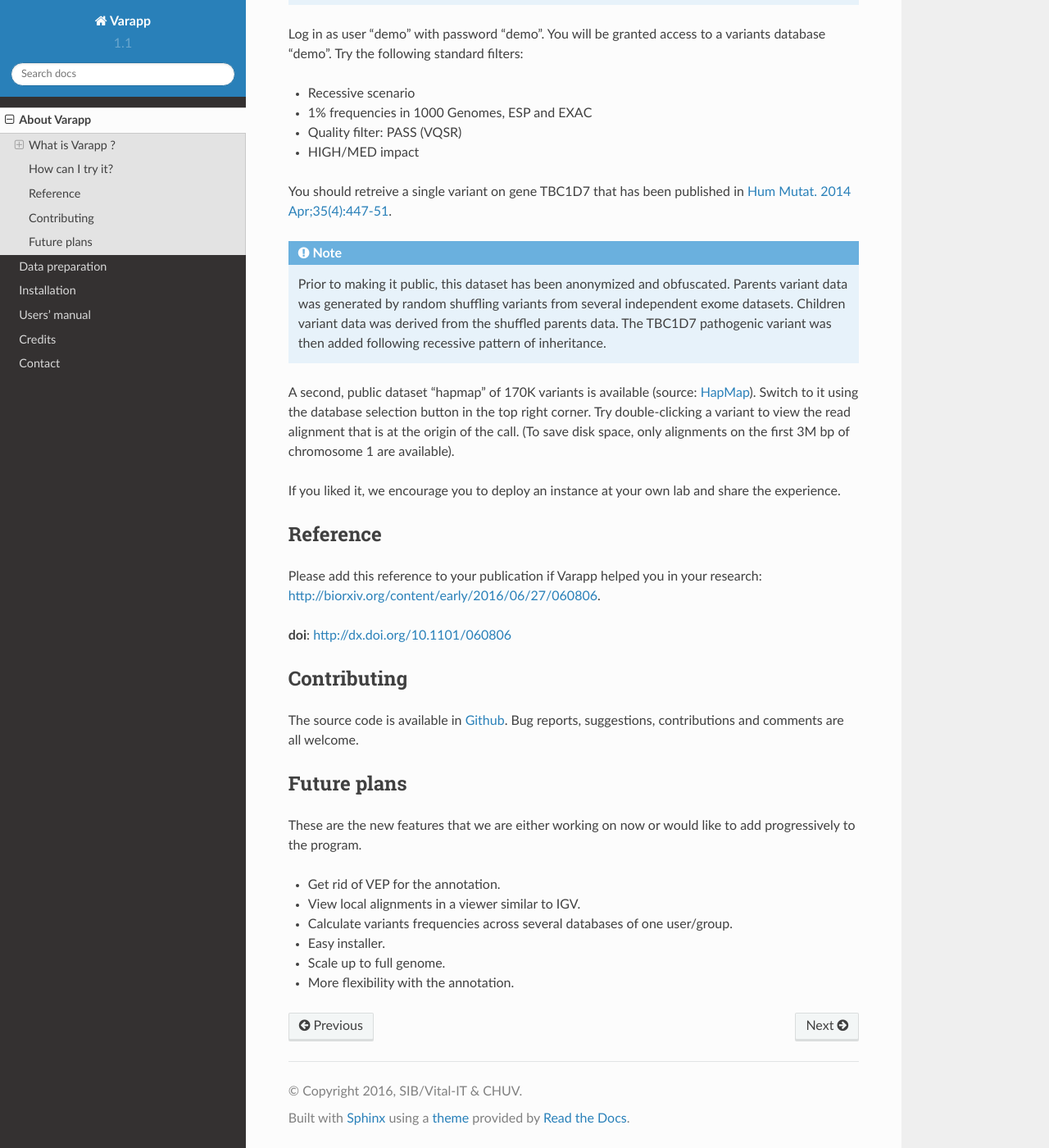
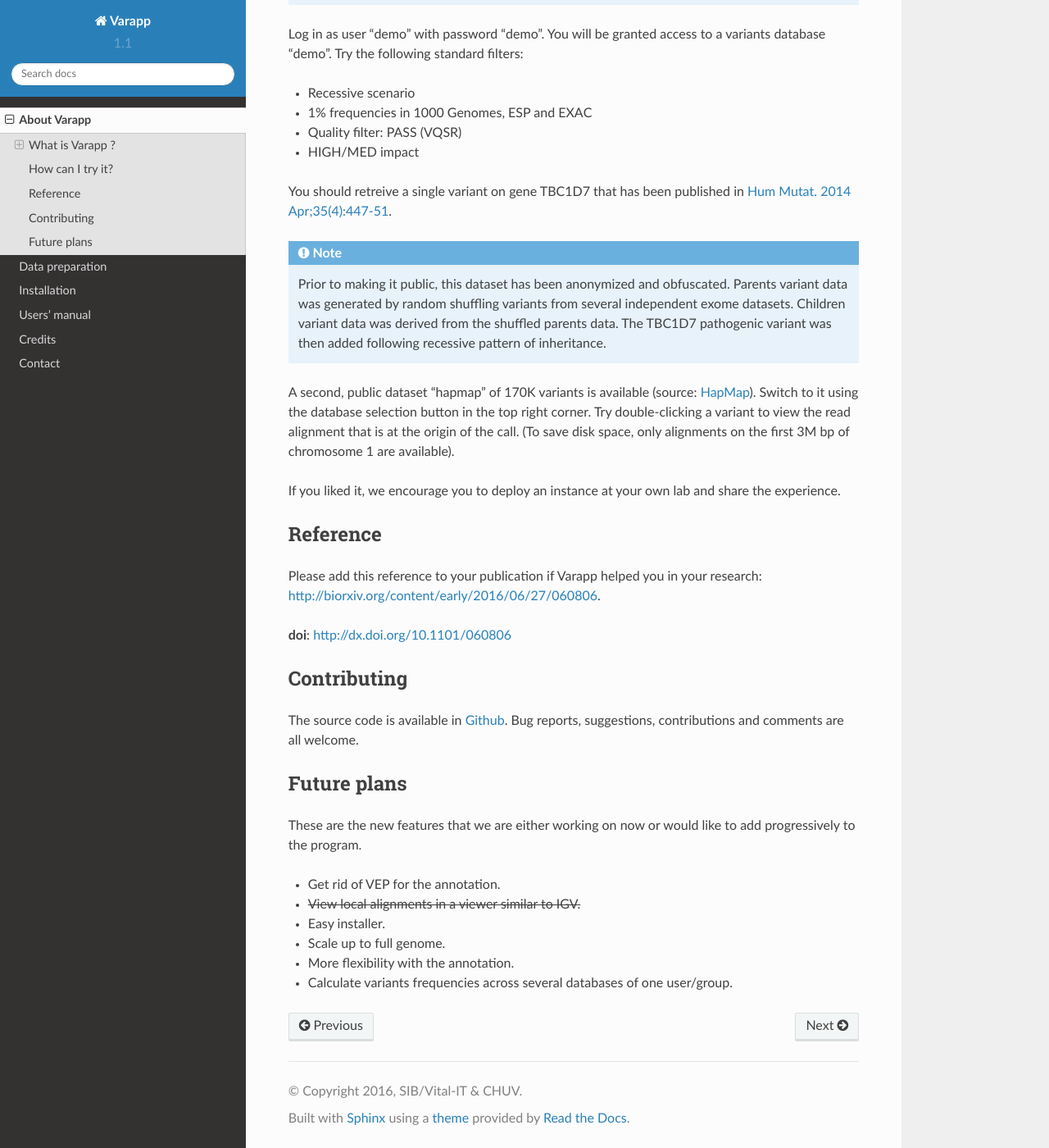
Before and after one commit to varapp/varapp-docs, a Sphinx documentation site: the page built from docs/src/about.rst, in a window 1280 px wide and 1400 px high, scrolled down 2331 px. Shown: the whole window at 82% size. Built offline with Sphinx 7.4.7 and the Read the Docs theme 2.0.0, drawn with Linux system fonts in a browser that asks for light colours; some of the changed lines change nothing that is shown.

Commit message:
Strike what is already done

```diff
--- a/docs/_static/custom.css
+++ b/docs/_static/custom.css
@@ -27,3 +27,7 @@ div.floatleft {
 div.clear {
     clear: both;
 }
+
+.strike {
+  text-decoration: line-through;
+}
--- a/docs/src/about.rst
+++ b/docs/src/about.rst
@@ -3,6 +3,8 @@
 .. |nbsp| unicode:: 0xA0
    :trim:
 
+.. role:: strike
+    :class: strike
 
 About Varapp
 ============
@@ -153,8 +155,8 @@ These are the new features that we are either working on now
 or would like to add progressively to the program.
 
 - Get rid of VEP for the annotation.
-- View local alignments in a viewer similar to IGV.
-- Calculate variants frequencies across several databases of one user/group.
+- :strike:`View local alignments in a viewer similar to IGV.`
 - Easy installer.
 - Scale up to full genome.
 - More flexibility with the annotation.
+- Calculate variants frequencies across several databases of one user/group.
```
